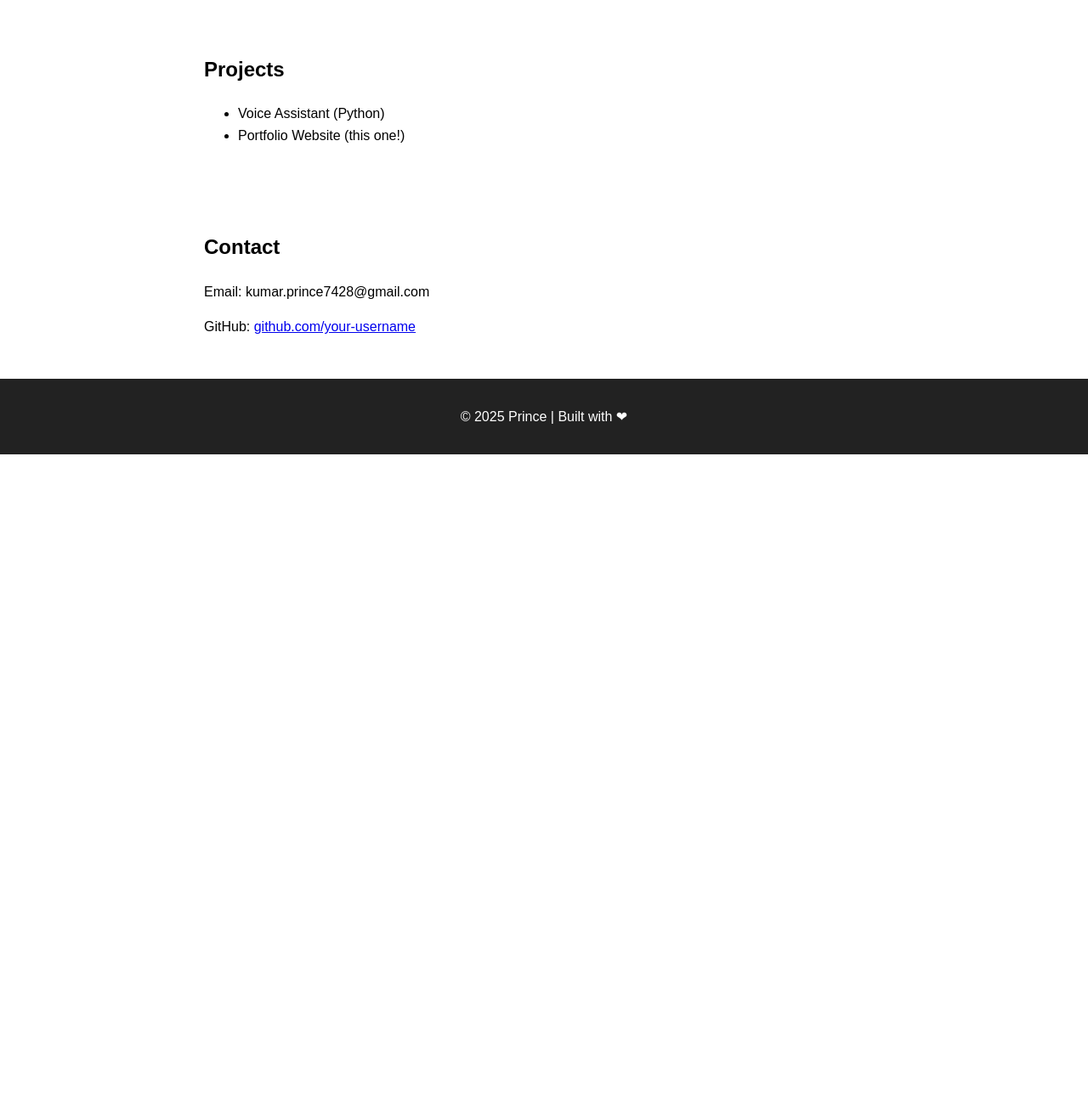
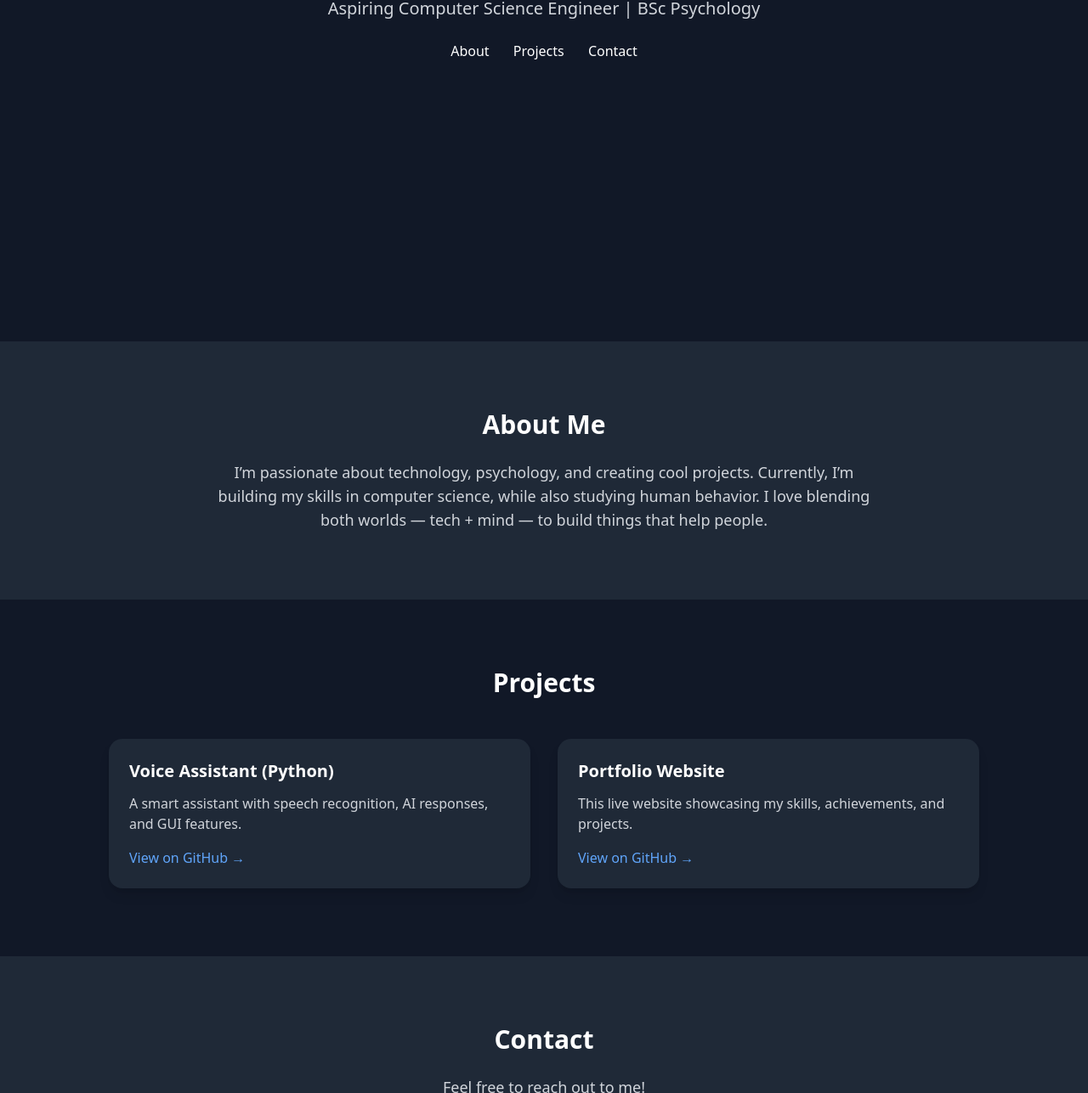
Before and after one commit to Prince000101/Prince000101.github.io, a plain HTML site: page index.html in a window 1280 px wide. Shown: the part 398-1685 px from the top of the page at 85% size. Before the commit the page ends 933 px from the top, so only its background shows below. Drawn offline with nearby package versions, Linux system fonts and the light colour scheme.

Commit message:
modified:   index.html

```diff
--- a/index.html
+++ b/index.html
@@ -1,43 +1,75 @@
 <!DOCTYPE html>
 <html lang="en">
 <head>
-  <meta charset="UTF-8">
-  <meta name="viewport" content="width=device-width, initial-scale=1.0">
+  <meta charset="UTF-8" />
+  <meta name="viewport" content="width=device-width, initial-scale=1.0" />
   <title>Prince | Portfolio</title>
-  <link rel="stylesheet" href="style.css">
+  <script src="https://cdn.tailwindcss.com"></script>
 </head>
-<body>
-  <header>
-    <h1>Hello, I'm Prince 👋</h1>
-    <p>Aspiring Computer Science Engineer | BSc Psychology</p>
-    <nav>
-      <a href="#about">About</a>
-      <a href="#projects">Projects</a>
-      <a href="#contact">Contact</a>
+<body class="bg-gray-900 text-white font-sans">
+
+  <!-- Header / Hero -->
+  <header class="min-h-screen flex flex-col justify-center items-center text-center px-6">
+    <h1 class="text-5xl font-bold mb-4">Hello, I'm <span class="text-blue-400">Prince</span> 👋</h1>
+    <p class="text-xl text-gray-300 mb-6">Aspiring Computer Science Engineer | BSc Psychology</p>
+    <nav class="space-x-6">
+      <a href="#about" class="hover:text-blue-400">About</a>
+      <a href="#projects" class="hover:text-blue-400">Projects</a>
+      <a href="#contact" class="hover:text-blue-400">Contact</a>
     </nav>
   </header>
 
-  <section id="about">
-    <h2>About Me</h2>
-    <p>I love technology, psychology, and building cool projects.</p>
+  <!-- About -->
+  <section id="about" class="py-20 bg-gray-800 px-6">
+    <div class="max-w-3xl mx-auto text-center">
+      <h2 class="text-3xl font-semibold mb-6">About Me</h2>
+      <p class="text-lg text-gray-300">
+        I’m passionate about technology, psychology, and creating cool projects.
+        Currently, I’m building my skills in computer science, while also studying
+        human behavior. I love blending both worlds — tech + mind — to build things
+        that help people.
+      </p>
+    </div>
   </section>
 
-  <section id="projects">
-    <h2>Projects</h2>
-    <ul>
-      <li>Voice Assistant (Python)</li>
-      <li>Portfolio Website (this one!)</li>
-    </ul>
+  <!-- Projects -->
+  <section id="projects" class="py-20 px-6">
+    <div class="max-w-5xl mx-auto">
+      <h2 class="text-3xl font-semibold text-center mb-12">Projects</h2>
+      <div class="grid md:grid-cols-2 gap-8">
+
+        <!-- Project Card -->
+        <div class="bg-gray-800 rounded-2xl p-6 shadow-lg hover:shadow-xl transition">
+          <h3 class="text-xl font-bold mb-3">Voice Assistant (Python)</h3>
+          <p class="text-gray-300 mb-4">A smart assistant with speech recognition, AI responses, and GUI features.</p>
+          <a href="https://github.com/your-username/voice-assistant" class="text-blue-400 hover:underline">View on GitHub →</a>
+        </div>
+
+        <!-- Project Card -->
+        <div class="bg-gray-800 rounded-2xl p-6 shadow-lg hover:shadow-xl transition">
+          <h3 class="text-xl font-bold mb-3">Portfolio Website</h3>
+          <p class="text-gray-300 mb-4">This live website showcasing my skills, achievements, and projects.</p>
+          <a href="https://github.com/your-username/portfolio" class="text-blue-400 hover:underline">View on GitHub →</a>
+        </div>
+
+      </div>
+    </div>
   </section>
 
-  <section id="contact">
-    <h2>Contact</h2>
-    <p>Email: kumar.prince7428@gmail.com</p>
-    <p>GitHub: <a href="https://github.com/your-username">github.com/your-username</a></p>
+  <!-- Contact -->
+  <section id="contact" class="py-20 bg-gray-800 px-6">
+    <div class="max-w-3xl mx-auto text-center">
+      <h2 class="text-3xl font-semibold mb-6">Contact</h2>
+      <p class="text-lg text-gray-300 mb-6">Feel free to reach out to me!</p>
+      <p>Email: <a href="mailto:your-email@example.com" class="text-blue-400 hover:underline">your-email@example.com</a></p>
+      <p>GitHub: <a href="https://github.com/your-username" class="text-blue-400 hover:underline">github.com/your-username</a></p>
+    </div>
   </section>
 
-  <footer>
-    <p>© 2025 Prince | Built with ❤</p>
+  <!-- Footer -->
+  <footer class="py-6 text-center text-gray-400 text-sm bg-gray-900">
+    © 2025 Prince | Built with ❤ and TailwindCSS
   </footer>
+
 </body>
 </html>
```
